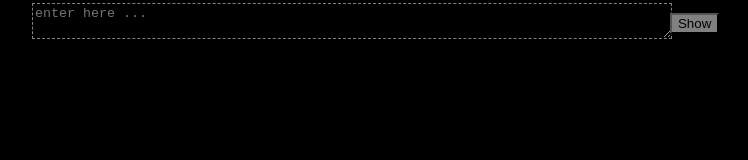
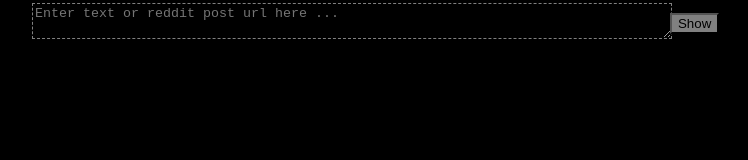
Before and after one commit to CaptainJackSparr0w/LargeTextVisualizer, a plain HTML site: page index.html in a window 1280 px wide. Shown: the whole page, without its empty margins (291-1039 px from the left). Drawn offline with Linux system fonts and the light colour scheme.

Commit message:
placeholder text updated

```diff
--- a/index.html
+++ b/index.html
@@ -19,7 +19,7 @@
 
             </td>
             <td width="40%">
-                <textarea id="textArea" class="input" placeholder="enter here ..."></textarea>
+                <textarea id="textArea" class="input" placeholder="Enter text or reddit post url here ..."></textarea>
             </td>
             <td width="20%" >
                 <button id="showText" class="button">Show</button>
```
